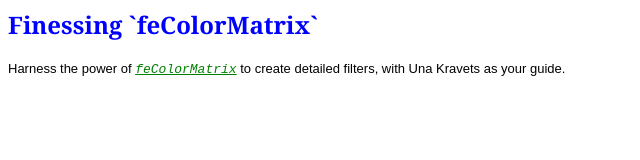
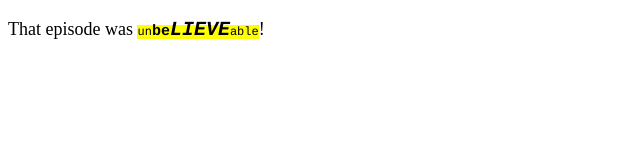
Before and after one commit to HerunTarun/ls202, a plain HTML site: page lesson-1/text-formatting-problems.html in a window 1280 px wide. Shown: the whole page, without its empty margins (0-640 px from the left). Drawn offline with Linux system fonts and the light colour scheme.

Commit message:
question 14

```diff
--- a/lesson-1/text-formatting-problems.html
+++ b/lesson-1/text-formatting-problems.html
@@ -1,9 +1,27 @@
-<article>
-  <header>
-    <h1 style="font-family: Georgia, 'Times New Roman', Times, serif; color: blue;">Finessing `feColorMatrix`</h1>
-  </header>
-  <p style="font-size: 13px; font-family: Arial, Helvetica, sans-serif;">
-    Harness the power of <em style="text-decoration: underline; font-family: monospace; color: green;">feColorMatrix</em> to create detailed
-    filters, with Una Kravets as your guide.
-  </p>
-</article>
+<!DOCTYPE html>
+<html lang="en">
+    <head>
+        <meta charset="UTF-8">
+        <title>something</title>
+        <style>
+            body {
+                font-size: 18px;
+            }
+            mark {
+                background-color: yellow;
+                font-family: Courier, monospace;
+                font-size: 12px;
+            }
+            strong {
+                font-size: 15px;
+            }
+            em {
+                font-size: 20px;
+                text-transform: uppercase;
+            }
+        </style>
+    </head>
+    <body>
+        <p>That episode was <mark>un<strong>be<em>lieve</em></strong>able</mark>!</p>
+    </body>
+</html>
```
